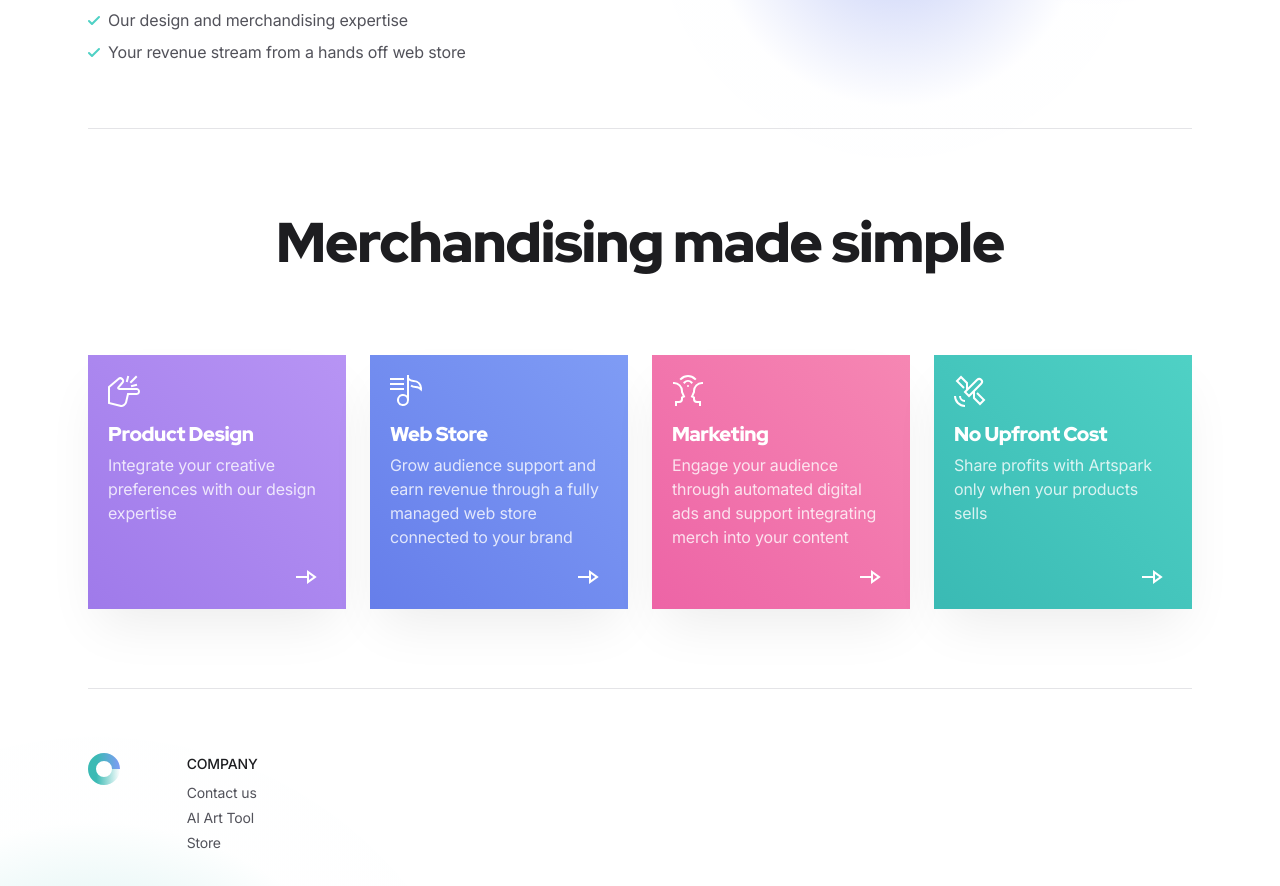
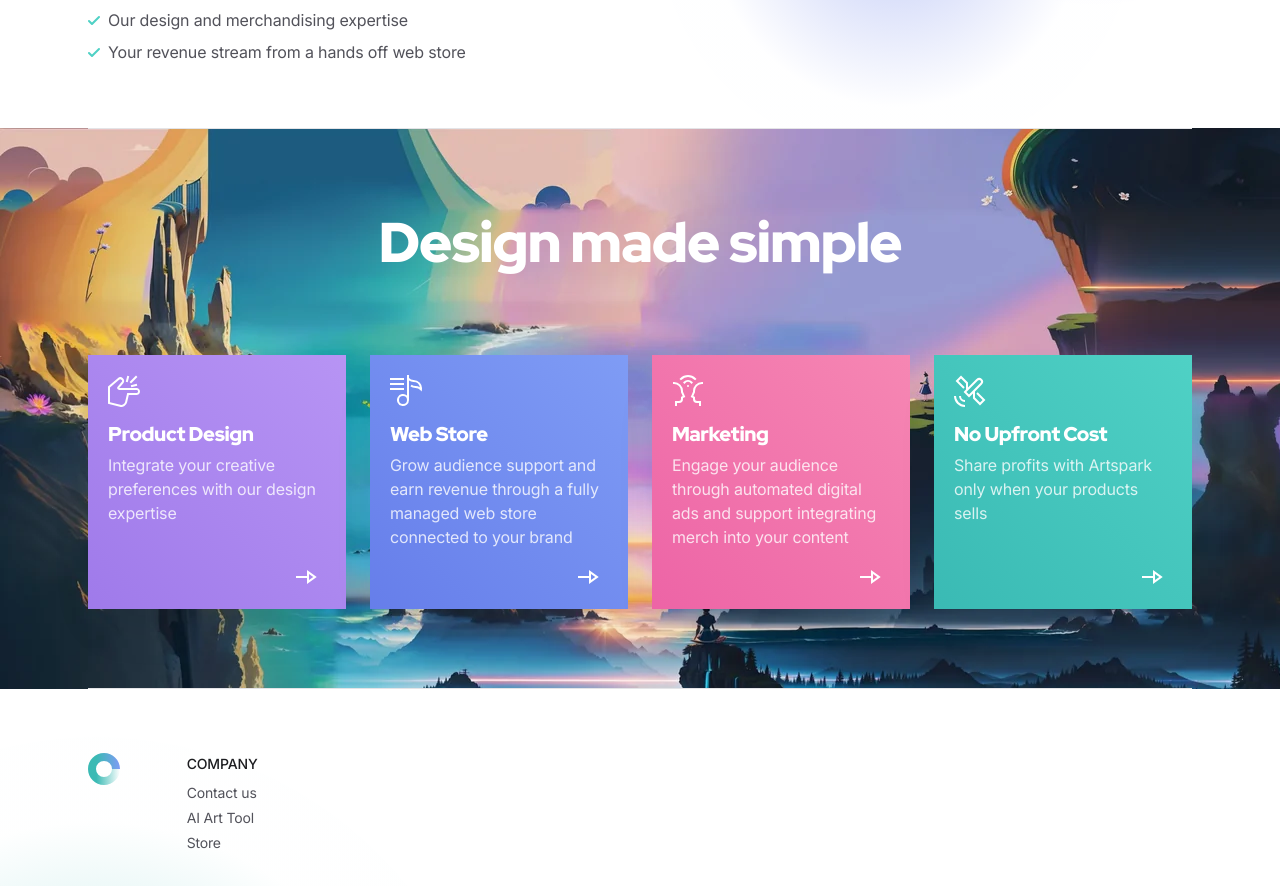
Before and after one commit to artsparkAI/artspark-landing, a Next.js app: page / in a window 1280 px wide. Shown: the part 665-1551 px from the top of the page. Built offline with nearby package versions, Linux system fonts and the light colour scheme.

Commit message:
add ai background to feature blocks

```diff
--- a/components/features-blocks.tsx
+++ b/components/features-blocks.tsx
@@ -1,12 +1,14 @@
+import AIBackground from '@/public/images/ai-background.webp'
+
 export default function FeaturesBlocks() {
   return (
-    <section>
+    <section style={{ backgroundImage: `url(${AIBackground.src})` }}>
       <div className="max-w-6xl mx-auto px-4 sm:px-6">
         <div className="py-12 md:py-20 border-t border-gray-200 dark:border-gray-800">
 
           {/* Section header */}
           <div className="max-w-3xl mx-auto text-center pb-12 md:pb-20">
-            <h2 className="h2 font-red-hat-display">Merchandising made simple</h2>
+            <h2 className="h2 font-red-hat-display text-white">Design made simple</h2>
           </div>
 
           {/* Items */}
```
Also changed, not shown: public/images/ai-background.webp (added).
